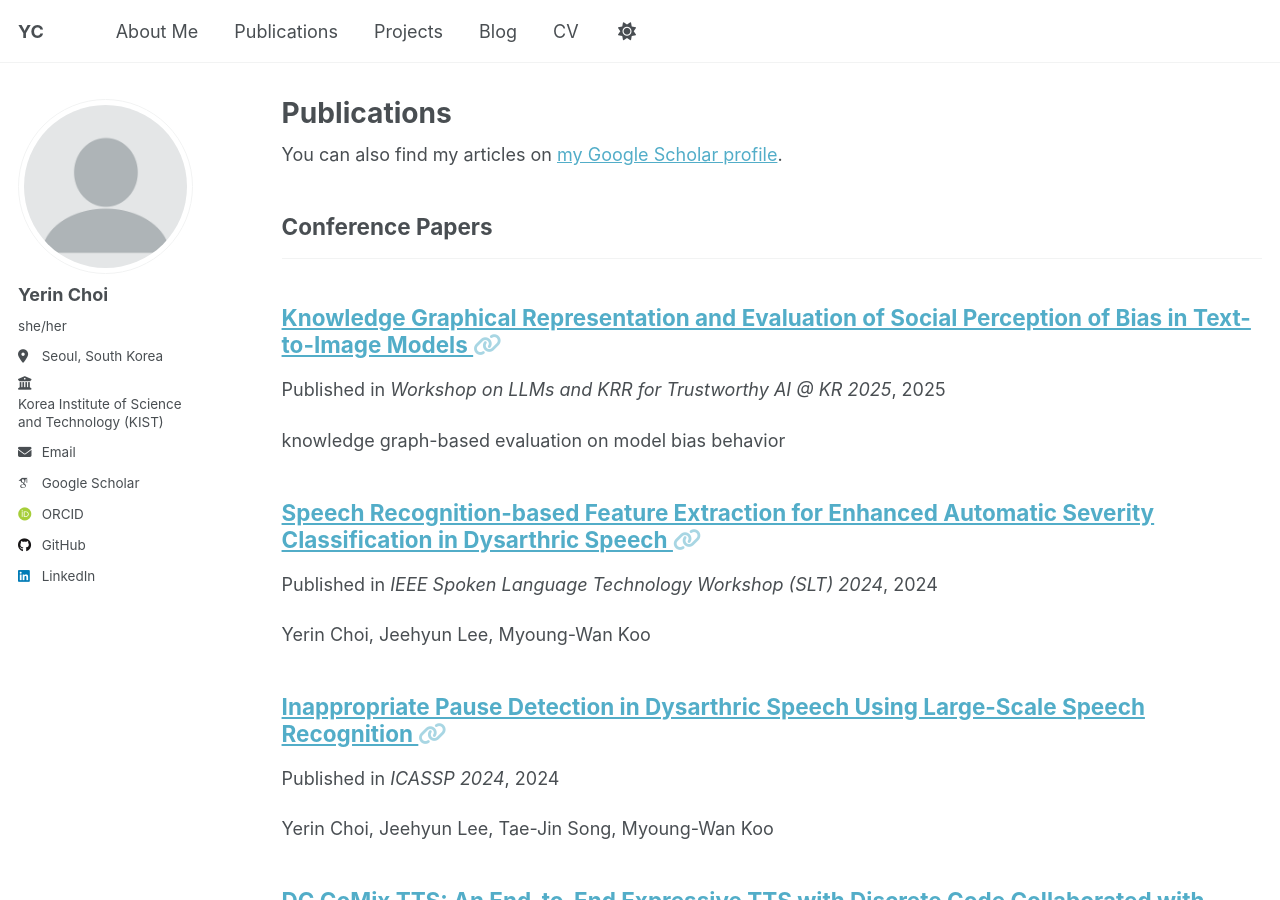
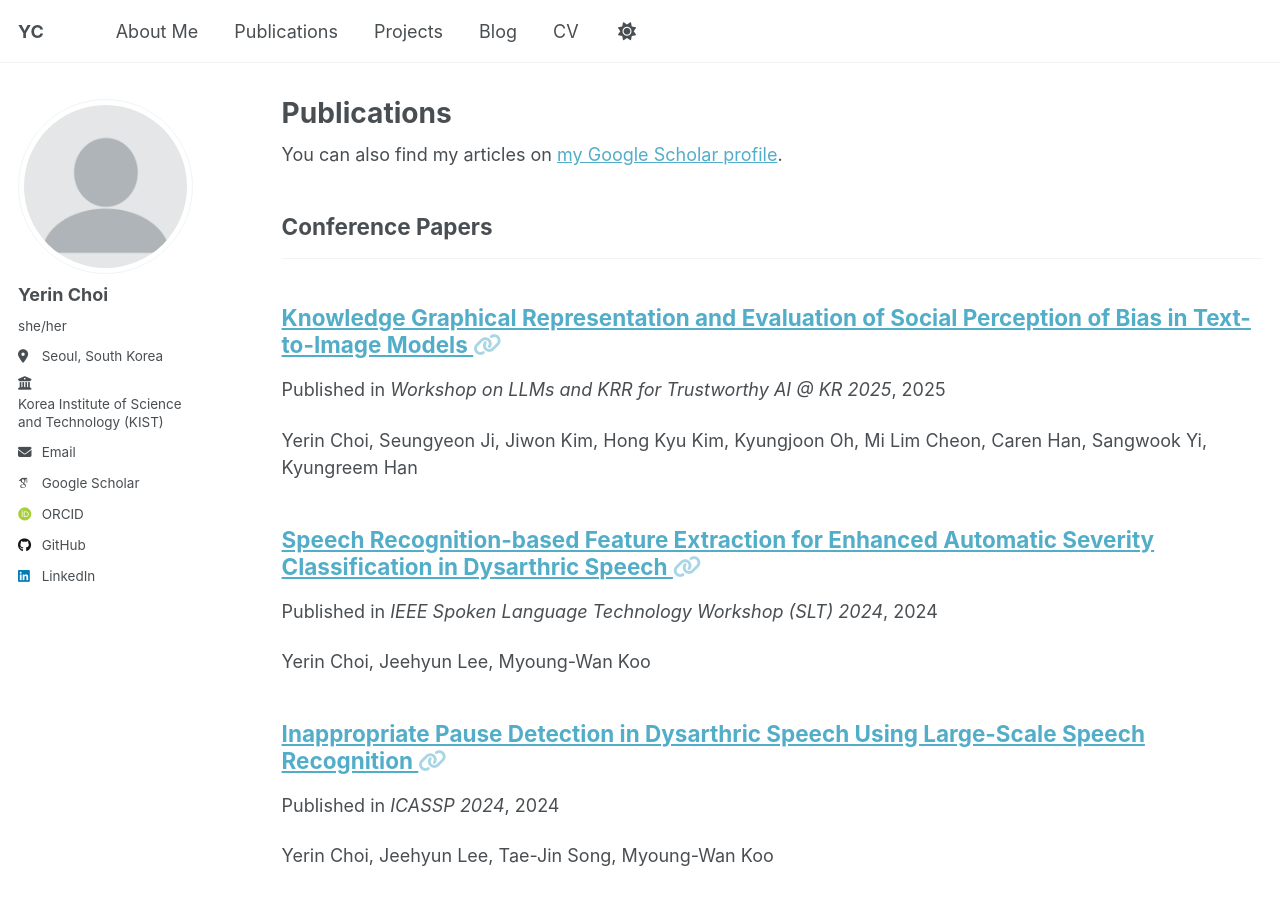
Before and after one commit to lakahaga/lakahaga.github.io, a Jekyll site: the page built from _pages/publications.html, in a window 1280 px wide and 900 px high. Built offline with Jekyll 4.4.1, drawn with Linux system fonts in a browser that asks for light colours; some web fonts are replaced; a script that is not in the unit is left out.

Commit message:
Update 2025-knowledge-graph-bias.md

```diff
--- a/_publications/2025-knowledge-graph-bias.md
+++ b/_publications/2025-knowledge-graph-bias.md
@@ -3,7 +3,7 @@ title: "Knowledge Graphical Representation and Evaluation of Social Perception o
 collection: publications
 category: conferences
 permalink: /publications/2025-knowledge-graph-bias
-excerpt: 'knowledge graph-based evaluation on model bias behavior'
+excerpt: 'Yerin Choi, Seungyeon Ji, Jiwon Kim, Hong Kyu Kim, Kyungjoon Oh, Mi Lim Cheon, Caren Han, Sangwook Yi, Kyungreem Han'
 date: 2025-11-13
 venue: "Workshop on LLMs and KRR for Trustworthy AI @ KR 2025"
 link: "https://openreview.net/pdf?id=9jla4qgmTP"
```
